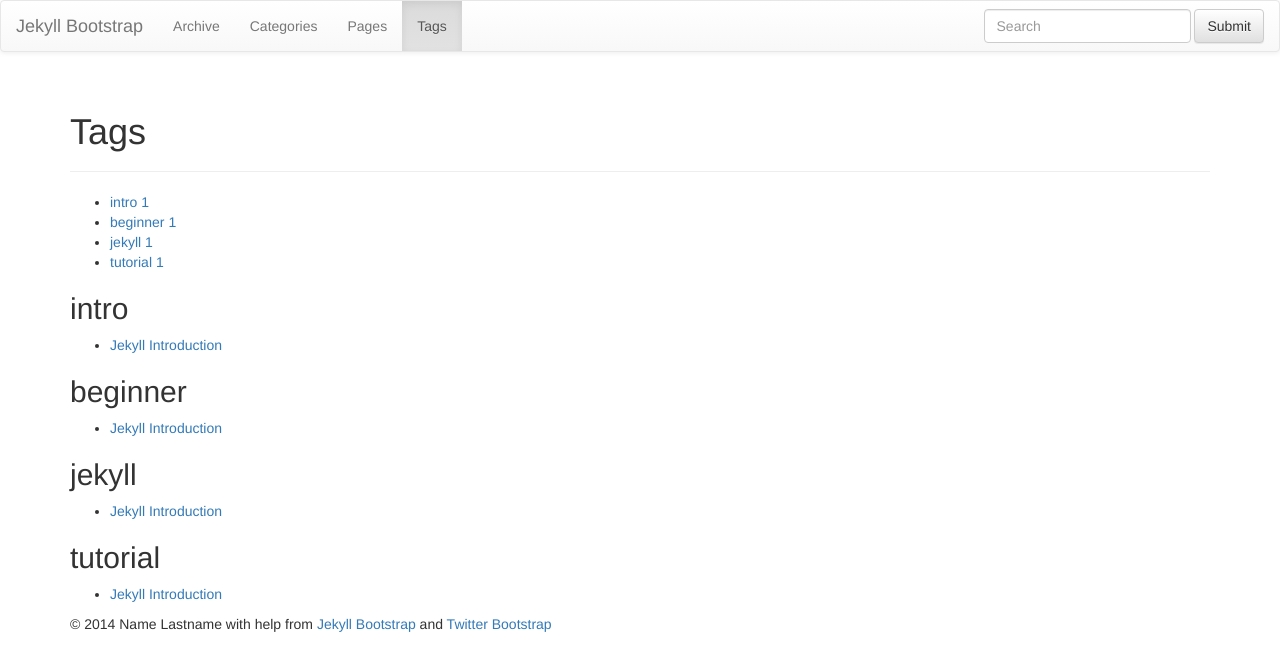
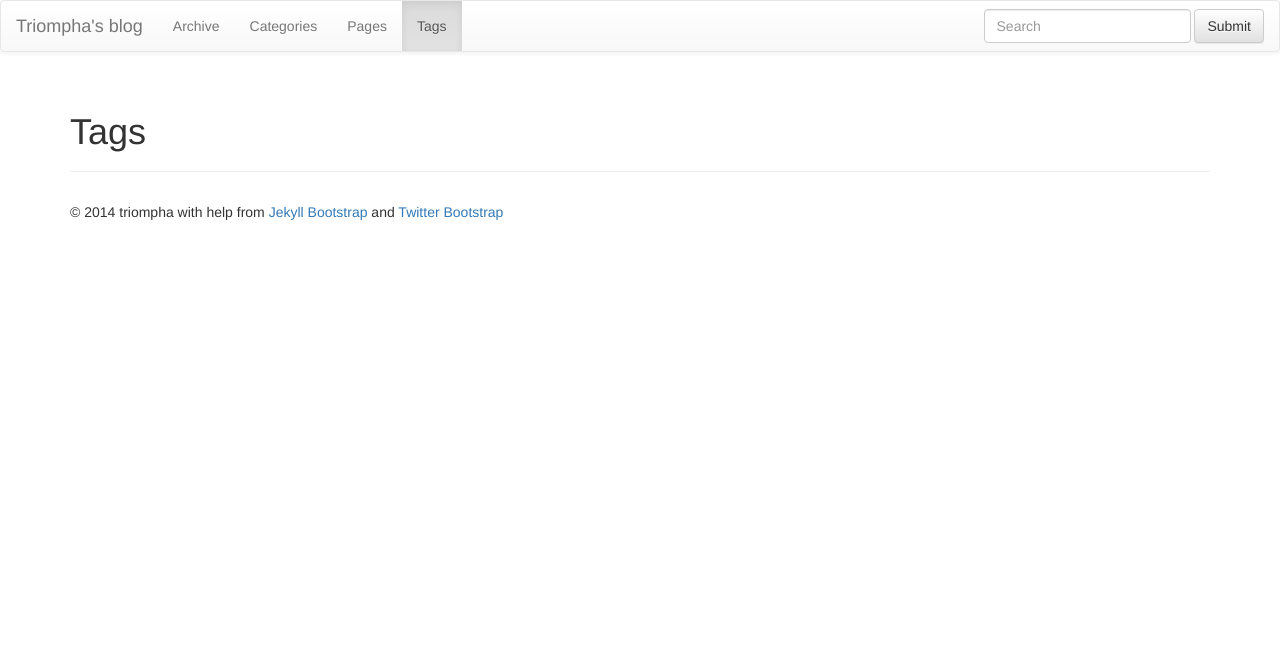
Before and after one commit to triompha/triompha.github.io, a Jekyll site: the page built from tags.html, in a window 1280 px wide. Shown: the top 671 px of the page. Built offline with Jekyll 4.4.1, drawn with Linux system fonts in a browser that asks for light colours; nearby versions of some CDN libraries; library files that are not in the unit come from our copies; part of the change alters nothing that is shown.

Commit message:
message change

```diff
--- a/_config.yml
+++ b/_config.yml
@@ -8,11 +8,11 @@ pygments: true
 # Themes are encouraged to use these universal variables
 # so be sure to set them if your theme uses them.
 #
-title : Jekyll Bootstrap
+title : Triompha's blog
 tagline: Site Tagline
 author :
-  name : Name Lastname
-  email : blah@email.test
+  name : triompha
+  email : triompha@163.com
   github : username
   twitter : username
   feedburner : feedname
--- a/_posts/core-samples/2011-12-29-jekyll-introduction.md
+++ /dev/null
@@ -1,412 +0,0 @@
----
-layout: post
-category : lessons
-tagline: "Supporting tagline"
-tags : [intro, beginner, jekyll, tutorial]
----
-{% include JB/setup %}
-
-This Jekyll introduction will outline specifically  what Jekyll is and why you would want to use it.
-Directly following the intro we'll learn exactly _how_ Jekyll does what it does.
-
-## Overview
-
-### What is Jekyll?
-
-Jekyll is a parsing engine bundled as a ruby gem used to build static websites from
-dynamic components such as templates, partials, liquid code, markdown, etc. Jekyll is known as "a simple, blog aware, static site generator".
-
-### Examples
-
-This website is created with Jekyll. [Other Jekyll websites](https://github.com/mojombo/jekyll/wiki/Sites).
-
-
-
-### What does Jekyll Do?
-
-Jekyll is a ruby gem you install on your local system.
-Once there you can call `jekyll --server` on a directory and provided that directory
-is setup in a way jekyll expects, it will do magic stuff like parse markdown/textile files,
-compute categories, tags, permalinks, and construct your pages from layout templates and partials.
-
-Once parsed, Jekyll stores the result in a self-contained static `_site` folder.
-The intention here is that you can serve all contents in this folder statically from a plain static web-server.
-
-You can think of Jekyll as a normalish dynamic blog but rather than parsing content, templates, and tags
-on each request, Jekyll does this once _beforehand_ and caches the _entire website_ in a folder for serving statically.
-
-### Jekyll is Not Blogging Software
-
-**Jekyll is a parsing engine.**
-
-Jekyll does not come with any content nor does it have any templates or design elements.
-This is a common source of confusion when getting started.
-Jekyll does not come with anything you actually use or see on your website - you have to make it.
-
-### Why Should I Care?
-
-Jekyll is very minimalistic and very efficient.
-The most important thing to realize about Jekyll is that it creates a static representation of your website requiring only a static web-server.
-Traditional dynamic blogs like Wordpress require a database and server-side code.
-Heavily trafficked dynamic blogs must employ a caching layer that ultimately performs the same job Jekyll sets out to do; serve static content.
-
-Therefore if you like to keep things simple and you prefer the command-line over an admin panel UI then give Jekyll a try.
-
-**Developers like Jekyll because we can write content like we write code:**
-
-- Ability to write content in markdown or textile in your favorite text-editor.
-- Ability to write and preview your content via localhost.
-- No internet connection required.
-- Ability to publish via git.
-- Ability to host your blog on a static web-server.
-- Ability to host freely on GitHub Pages.
-- No database required.
-
-# How Jekyll Works
-
-The following is a complete but concise outline of exactly how Jekyll works.
-
-Be aware that core concepts are introduced in rapid succession without code examples.
-This information is not intended to specifically teach you how to do anything, rather it
-is intended to give you the _full picture_ relative to what is going on in Jekyll-world.
-
-Learning these core concepts should help you avoid common frustrations and ultimately
-help you better understand the code examples contained throughout Jekyll-Bootstrap.
-
-
-## Initial Setup
-
-After [installing jekyll](/index.html#start-now) you'll need to format your website directory in a way jekyll expects.
-Jekyll-bootstrap conveniently provides the base directory format.
-
-### The Jekyll Application Base Format
-
-Jekyll expects your website directory to be laid out like so:
-
-    .
-    |-- _config.yml
-    |-- _includes
-    |-- _layouts
-    |   |-- default.html
-    |   |-- post.html
-    |-- _posts
-    |   |-- 2011-10-25-open-source-is-good.markdown
-    |   |-- 2011-04-26-hello-world.markdown
-    |-- _site
-    |-- index.html
-    |-- assets
-        |-- css
-            |-- style.css
-        |-- javascripts
-
-
-- **\_config.yml**
-	Stores configuration data.
-
-- **\_includes**
-	This folder is for partial views.
-
-- **\_layouts**
-	This folder is for the main templates your content will be inserted into.
-	You can have different layouts for different pages or page sections.
-
-- **\_posts**
-	This folder contains your dynamic content/posts.
-	the naming format is required to be `@YEAR-MONTH-DATE-title.MARKUP@`.
-
-- **\_site**
-	This is where the generated site will be placed once Jekyll is done transforming it.
-
-- **assets**
-	This folder is not part of the standard jekyll structure.
-	The assets folder represents _any generic_ folder you happen to create in your root directory.
-	Directories and files not properly formatted for jekyll will be left untouched for you to serve normally.
-
-(read more: <https://github.com/mojombo/jekyll/wiki/Usage>)
-
-
-### Jekyll Configuration
-
-Jekyll supports various configuration options that are fully outlined here:
-(<https://github.com/mojombo/jekyll/wiki/Configuration>)
-
-
-
-
-## Content in Jekyll
-
-Content in Jekyll is either a post or a page.
-These content "objects" get inserted into one or more templates to build the final output for its respective static-page.
-
-### Posts and Pages
-
-Both posts and pages should be written in markdown, textile, or HTML and may also contain Liquid templating syntax.
-Both posts and pages can have meta-data assigned on a per-page basis such as title, url path, as well as arbitrary custom meta-data.
-
-### Working With Posts
-
-**Creating a Post**
-Posts are created by properly formatting a file and placing it the `_posts` folder.
-
-**Formatting**
-A post must have a valid filename in the form `YEAR-MONTH-DATE-title.MARKUP` and be placed in the `_posts` directory.
-If the data format is invalid Jekyll will not recognize the file as a post. The date and title are automatically parsed from the filename of the post file.
-Additionally, each file must have [YAML Front-Matter](https://github.com/mojombo/jekyll/wiki/YAML-Front-Matter) prepended to its content.
-YAML Front-Matter is a valid YAML syntax specifying meta-data for the given file.
-
-**Order**
-Ordering is an important part of Jekyll but it is hard to specify a custom ordering strategy.
-Only reverse chronological and chronological ordering is supported in Jekyll.
-
-Since the date is hard-coded into the filename format, to change the order, you must change the dates in the filenames.
-
-**Tags**
-Posts can have tags associated with them as part of their meta-data.
-Tags may be placed on posts by providing them in the post's YAML front matter.
-You have access to the post-specific tags in the templates. These tags also get added to the sitewide collection.
-
-**Categories**
-Posts may be categorized by providing one or more categories in the YAML front matter.
-Categories offer more significance over tags in that they can be reflected in the URL path to the given post.
-Note categories in Jekyll work in a specific way.
-If you define more than one category you are defining a category hierarchy "set".
-Example:
-
-    ---
-    title :  Hello World
-    categories : [lessons, beginner]
-    ---
-
-This defines the category hierarchy "lessons/beginner". Note this is _one category_ node in Jekyll.
-You won't find "lessons" and "beginner" as two separate categories unless you define them elsewhere as singular categories.
-
-### Working With Pages
-
-**Creating a Page**
-Pages are created by properly formatting a file and placing it anywhere in the root directory or subdirectories that do _not_ start with an underscore.
-
-**Formatting**
-In order to register as a Jekyll page the file must contain [YAML Front-Matter](https://github.com/mojombo/jekyll/wiki/YAML-Front-Matter).
-Registering a page means 1) that Jekyll will process the page and 2) that the page object will be available in the `site.pages` array for inclusion into your templates.
-
-**Categories and Tags**
-Pages do not compute categories nor tags so defining them will have no effect.
-
-**Sub-Directories**
-If pages are defined in sub-directories, the path to the page will be reflected in the url.
-Example:
-
-    .
-    |-- people
-        |-- bob
-            |-- essay.html
-
-This page will be available at `http://yourdomain.com/people/bob/essay.html`
-
-
-**Recommended Pages**
-
-- **index.html**
-  You will always want to define the root index.html page as this will display on your root URL.
-- **404.html**
-  Create a root 404.html page and GitHub Pages will serve it as your 404 response.
-- **sitemap.html**
-  Generating a sitemap is good practice for SEO.
-- **about.html**
-  A nice about page is easy to do and gives the human perspective to your website.
-
-
-## Templates in Jekyll
-
-Templates are used to contain a page's or post's content.
-All templates have access to a global site object variable: `site` as well as a page object variable: `page`.
-The site variable holds all accessible content and metadata relative to the site.
-The page variable holds accessible data for the given page or post being rendered at that point.
-
-**Create a Template**
-Templates are created by properly formatting a file and placing it in the `_layouts` directory.
-
-**Formatting**
-Templates should be coded in HTML and contain YAML Front Matter.
-All templates can contain Liquid code to work with your site's data.
-
-**Rending Page/Post Content in a Template**
-There is a special variable in all templates named : `content`.
-The `content` variable holds the page/post content including any sub-template content previously defined.
-Render the content variable wherever you want your main content to be injected into your template:
-
-{% capture text %}...
-<body>
-  <div id="sidebar"> ... </div>
-  <div id="main">
-    |.{content}.|
-  </div>
-</body>
-...{% endcapture %}
-{% include JB/liquid_raw %}
-
-### Sub-Templates
-
-Sub-templates are exactly templates with the only difference being they
-define another "root" layout/template within their YAML Front Matter.
-This essentially means a template will render inside of another template.
-
-### Includes
-In Jekyll you can define include files by placing them in the `_includes` folder.
-Includes are NOT templates, rather they are just code snippets that get included into templates.
-In this way, you can treat the code inside includes as if it was native to the parent template.
-
-Any valid template code may be used in includes.
-
-
-## Using Liquid for Templating
-
-Templating is perhaps the most confusing and frustrating part of Jekyll.
-This is mainly due to the fact that Jekyll templates must use the Liquid Templating Language.
-
-### What is Liquid?
-
-[Liquid](https://github.com/Shopify/liquid) is a secure templating language developed by [Shopify](http://shopify.com).
-Liquid is designed for end-users to be able to execute logic within template files
-without imposing any security risk on the hosting server.
-
-Jekyll uses Liquid to generate the post content within the final page layout structure and as the primary interface for working with
-your site and post/page data.
-
-### Why Do We Have to Use Liquid?
-
-GitHub uses Jekyll to power [GitHub Pages](http://pages.github.com/).
-GitHub cannot afford to run arbitrary code on their servers so they lock developers down via Liquid.
-
-### Liquid is Not Programmer-Friendly.
-
-The short story is liquid is not real code and its not intended to execute real code.
-The point being you can't do jackshit in liquid that hasn't been allowed explicitly by the implementation.
-What's more you can only access data-structures that have been explicitly passed to the template.
-
-In Jekyll's case it is not possible to alter what is passed to Liquid without hacking the gem or running custom plugins.
-Both of which cannot be supported by GitHub Pages.
-
-As a programmer - this is very frustrating.
-
-But rather than look a gift horse in the mouth we are going to
-suck it up and view it as an opportunity to work around limitations and adopt client-side solutions when possible.
-
-**Aside**
-My personal stance is to not invest time trying to hack liquid. It's really unnecessary
-_from a programmer's_ perspective. That is to say if you have the ability to run custom plugins (i.e. run arbitrary ruby code)
-you are better off sticking with ruby. Toward that end I've built [Mustache-with-Jekyll](http://github.com/plusjade/mustache-with-jekyll)
-
-
-## Static Assets
-
-Static assets are any file in the root or non-underscored subfolders that are not pages.
-That is they have no valid YAML Front Matter and are thus not treated as Jekyll Pages.
-
-Static assets should be used for images, css, and javascript files.
-
-
-
-
-## How Jekyll Parses Files
-
-Remember Jekyll is a processing engine. There are two main types of parsing in Jekyll.
-
-- **Content parsing.**
-	This is done with textile or markdown.
-- **Template parsing.**
-  This is done with the liquid templating language.
-
-And thus there are two main types of file formats needed for this parsing.
-
-- **Post and Page files.**
-  All content in Jekyll is either a post or a page so valid posts and pages are parsed with markdown or textile.
-- **Template files.**
-	These files go in `_layouts` folder and contain your blogs **templates**. They should be made in HTML with the help of Liquid syntax.
-	Since include files are simply injected into templates they are essentially parsed as if they were native to the template.
-
-**Arbitrary files and folders.**
-Files that _are not_ valid pages are treated as static content and pass through
-Jekyll untouched and reside on your blog in the exact structure and format they originally existed in.
-
-### Formatting Files for Parsing.
-
-We've outlined the need for valid formatting using **YAML Front Matter**.
-Templates, posts, and pages all need to provide valid YAML Front Matter even if the Matter is empty.
-This is the only way Jekyll knows you want the file processed.
-
-YAML Front Matter must be prepended to the top of template/post/page files:
-
-    ---
-    layout: post
-    category : pages
-    tags : [how-to, jekyll]
-    ---
-
-    ... contents ...
-
-Three hyphens on a new line start the Front-Matter block and three hyphens on a new line end the block.
-The data inside the block must be valid YAML.
-
-Configuration parameters for YAML Front-Matter is outlined here:
-[A comprehensive explanation of YAML Front Matter](https://github.com/mojombo/jekyll/wiki/YAML-Front-Matter)
-
-#### Defining Layouts for Posts and Templates Parsing.
-
-The `layout` parameter in the YAML Front Matter defines the template file for which the given post or template should be injected into.
-If a template file specifies its own layout, it is effectively being used as a `sub-template.`
-That is to say loading a post file into a template file that refers to another template file with work in the way you'd expect; as a nested sub-template.
-
-
-
-
-
-## How Jekyll Generates the Final Static Files.
-
-Ultimately, Jekyll's job is to generate a static representation of your website.
-The following is an outline of how that's done:
-
-1. **Jekyll collects data.**
-  Jekyll scans the posts directory and collects all posts files as post objects. It then scans the layout assets and collects those and finally scans other directories in search of pages.
-
-2. **Jekyll computes data.**
-  Jekyll takes these objects, computes metadata (permalinks, tags, categories, titles, dates) from them and constructs one
-  big `site` object that holds all the posts, pages, layouts, and respective metadata.
-  At this stage your site is one big computed ruby object.
-
-3. **Jekyll liquifies posts and templates.**
-  Next jekyll loops through each post file and converts (through markdown or textile) and **liquifies** the post inside of its respective layout(s).
-  Once the post is parsed and liquified inside the the proper layout structure, the layout itself is "liquified".
-	**Liquification** is defined as follows: Jekyll initiates a Liquid template, and passes a simpler hash representation of the ruby site object as well as a simpler
-  hash representation of the ruby post object. These simplified data structures are what you have access to in the templates.
-
-3. **Jekyll generates output.**
-	Finally the liquid templates are "rendered", thereby processing any liquid syntax provided in the templates
-	and saving the final, static representation of the file.
-
-**Notes.**
-Because Jekyll computes the entire site in one fell swoop, each template is given access to
-a global `site` hash that contains useful data. It is this data that you'll iterate through and format
-using the Liquid tags and filters in order to render it onto a given page.
-
-Remember, in Jekyll you are an end-user. Your API has only two components:
-
-1. The manner in which you setup your directory.
-2. The liquid syntax and variables passed into the liquid templates.
-
-All the data objects available to you in the templates via Liquid are outlined in the **API Section** of Jekyll-Bootstrap.
-You can also read the original documentation here: <https://github.com/mojombo/jekyll/wiki/Template-Data>
-
-## Conclusion
-
-I hope this paints a clearer picture of what Jekyll is doing and why it works the way it does.
-As noted, our main programming constraint is the fact that our API is limited to what is accessible via Liquid and Liquid only.
-
-Jekyll-bootstrap is intended to provide helper methods and strategies aimed at making it more intuitive and easier to work with Jekyll =)
-
-**Thank you** for reading this far.
-
-## Next Steps
-
-Please take a look at [{{ site.categories.api.first.title }}]({{ BASE_PATH }}{{ site.categories.api.first.url }})
-or jump right into [Usage]({{ BASE_PATH }}{{ site.categories.usage.first.url }}) if you'd like.
```
